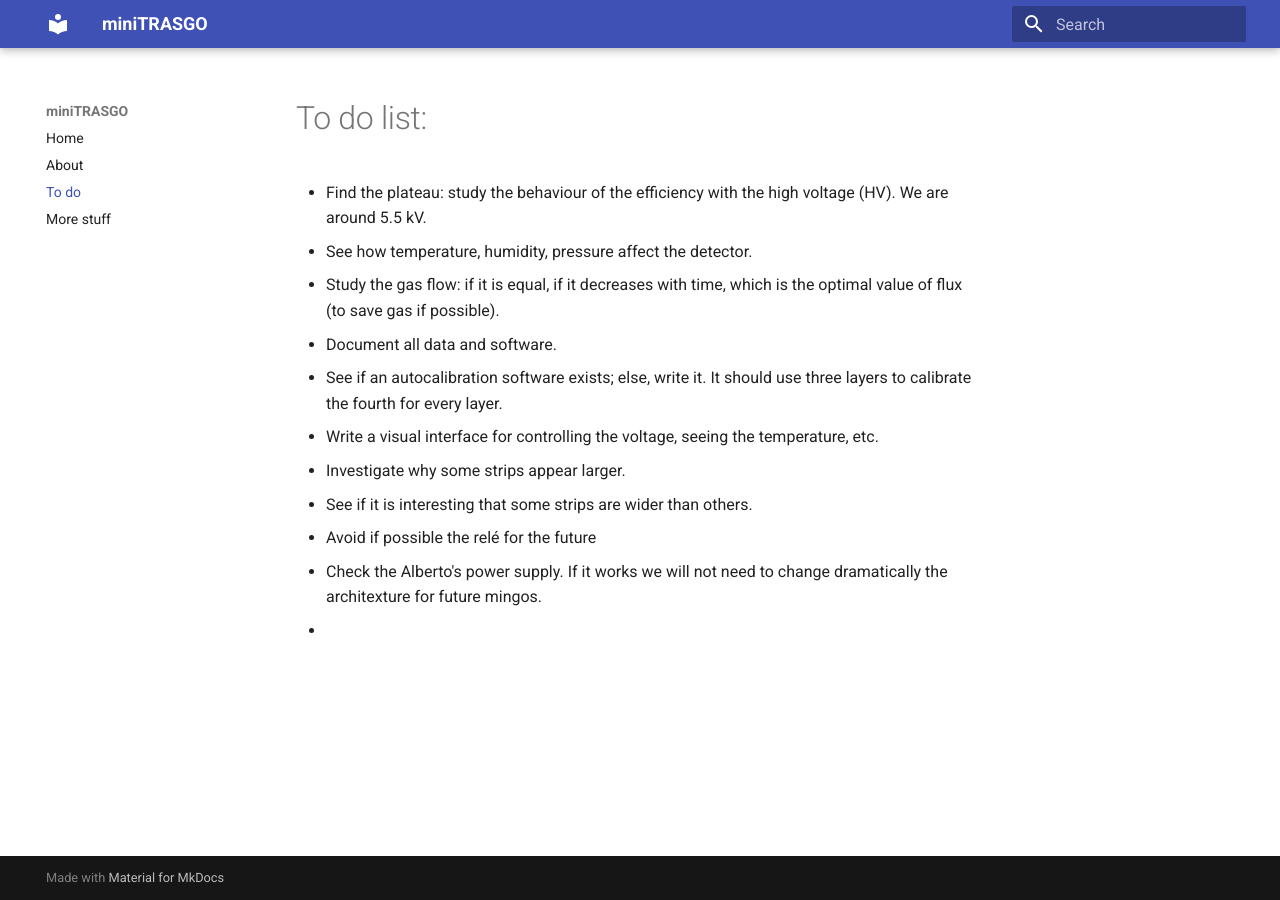
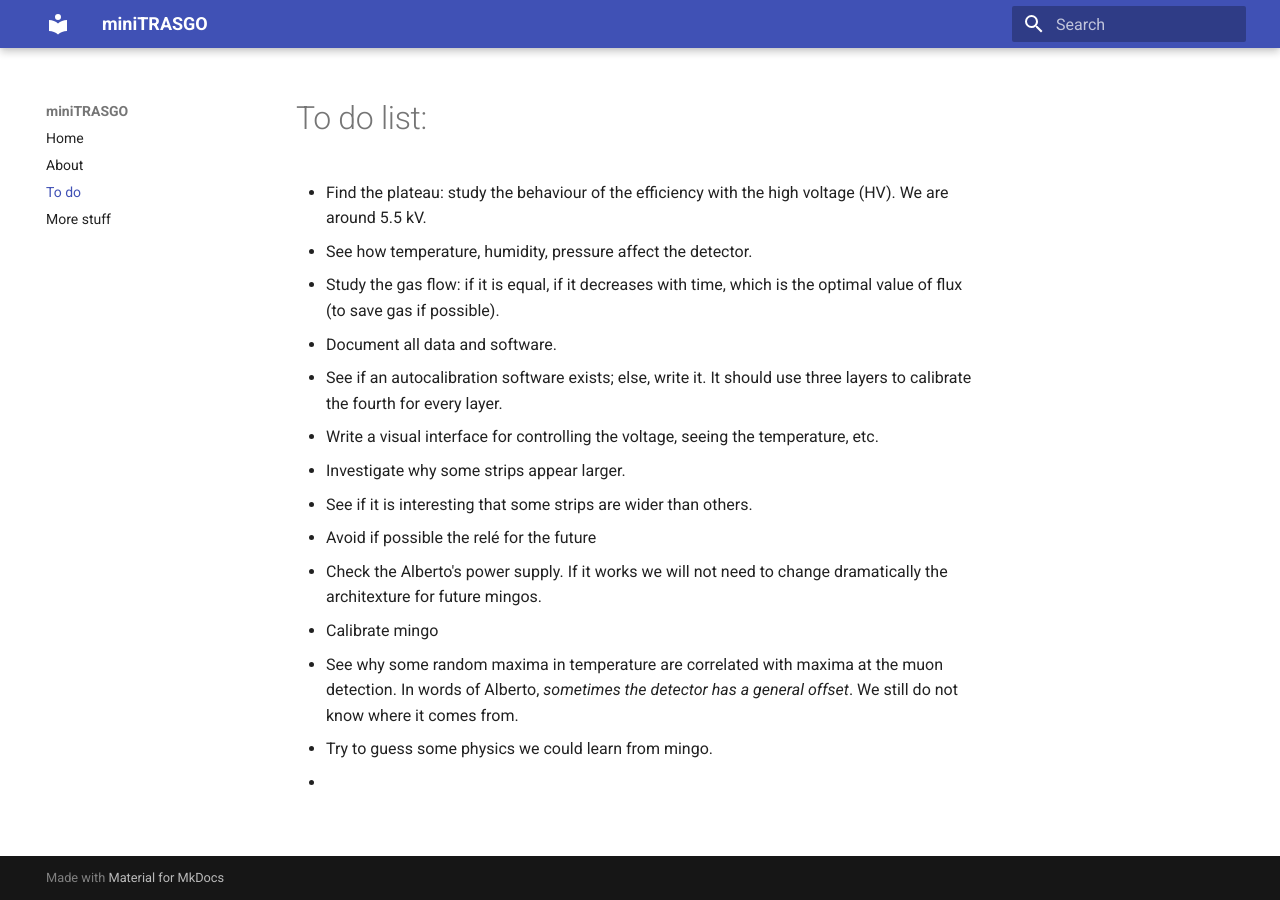
Before and after one commit to cayesoneira/miniTRASGO-documentation, an MkDocs documentation site: the page built from docs/todo.md, in a window 1280 px wide. Built offline with MkDocs 1.6.1 and Material for MkDocs 9.7.7, drawn with Linux system fonts in a browser that asks for light colours.

Commit message:
Update todo.md

```diff
--- a/docs/todo.md
+++ b/docs/todo.md
@@ -9,4 +9,7 @@
 - See if it is interesting that some strips are wider than others.
 - Avoid if possible the relé for the future
 - Check the Alberto's power supply. If it works we will not need to change dramatically the architexture for future mingos.
+- Calibrate mingo
+- See why some random maxima in temperature are correlated with maxima at the muon detection. In words of Alberto, *sometimes the detector has a general offset*. We still do not know where it comes from.
+- Try to guess some physics we could learn from mingo.
 -
```
